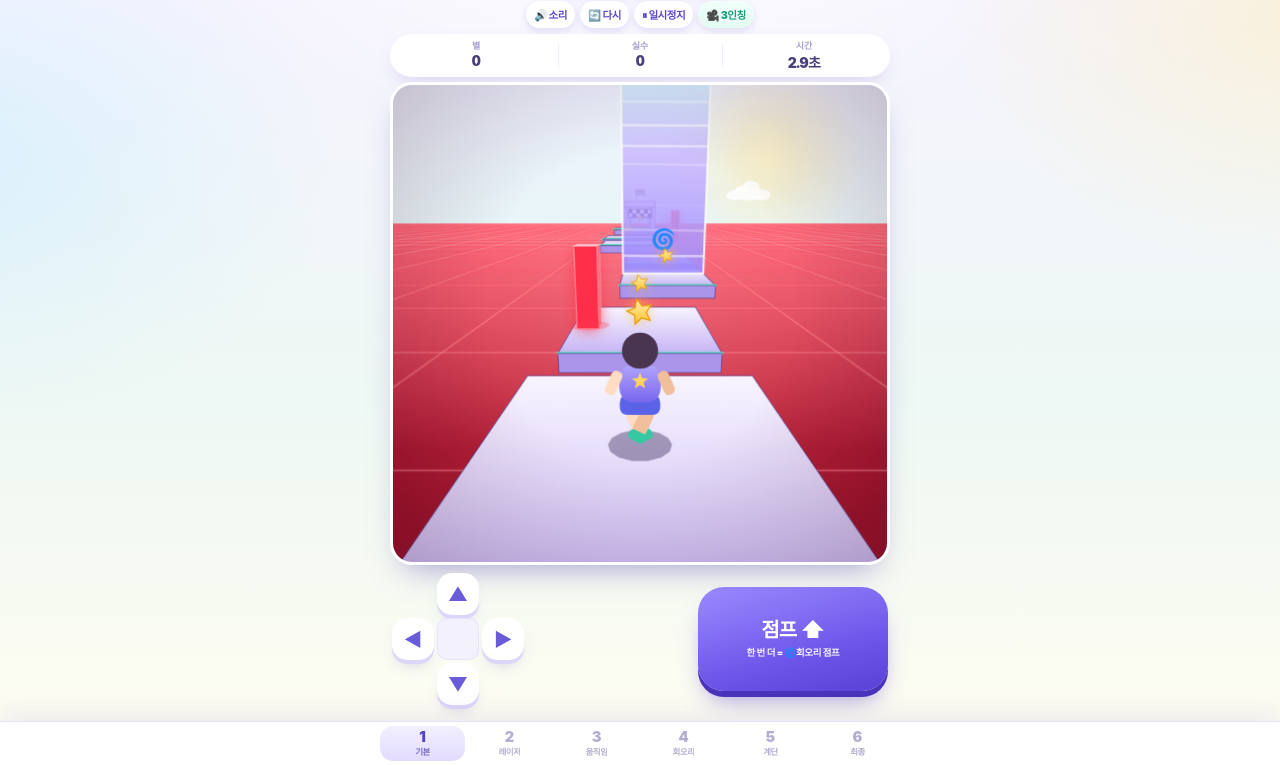
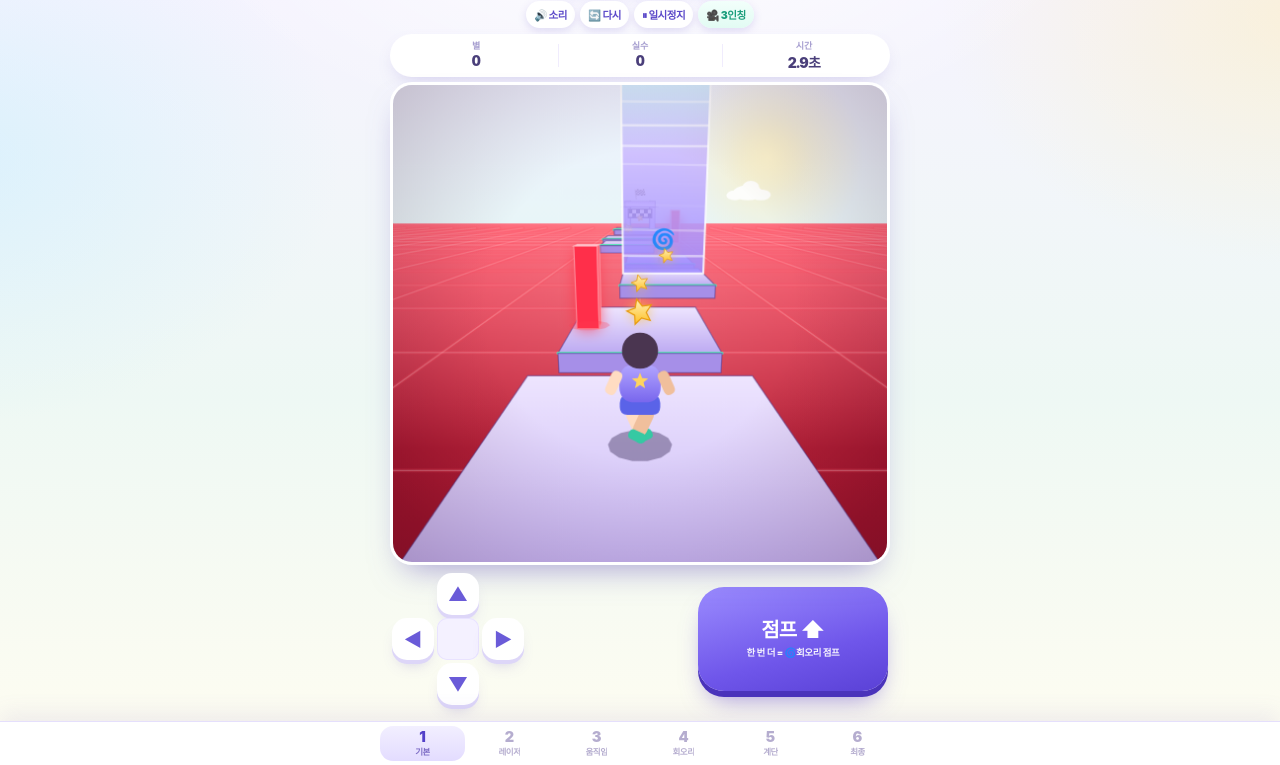
Before and after one commit to chohanui2-home/wangjeon-jump-3d, a plain HTML site: page index.html in a window 1280 px wide. Shown: the part 35-800 px from the top of the page. Drawn offline with Linux system fonts and the light colour scheme; animation ran at ten frames a second.

Commit message:
발판 색 대비 조정

```diff
--- a/index.html
+++ b/index.html
@@ -1032,7 +1032,7 @@ function drawBox(x0, x1, y0, y1, z0, z1, pal, alpha) {
 }
 
 var PAL_PLAT = {
-  top1: '#f8f4ff', top2: '#c6b4f5', front: '#ab95ea', back: '#8b72da',
+  top1: '#eee5ff', top2: '#bdaaf2', front: '#a68fe8', back: '#856cd7',
   side: '#9d87e5', side2: '#8f77de', bottom: '#6a56b6', edge: 'rgba(72,52,140,.5)', rim: '#5fe0bb'
 };
 var PAL_MOVER = {
```
